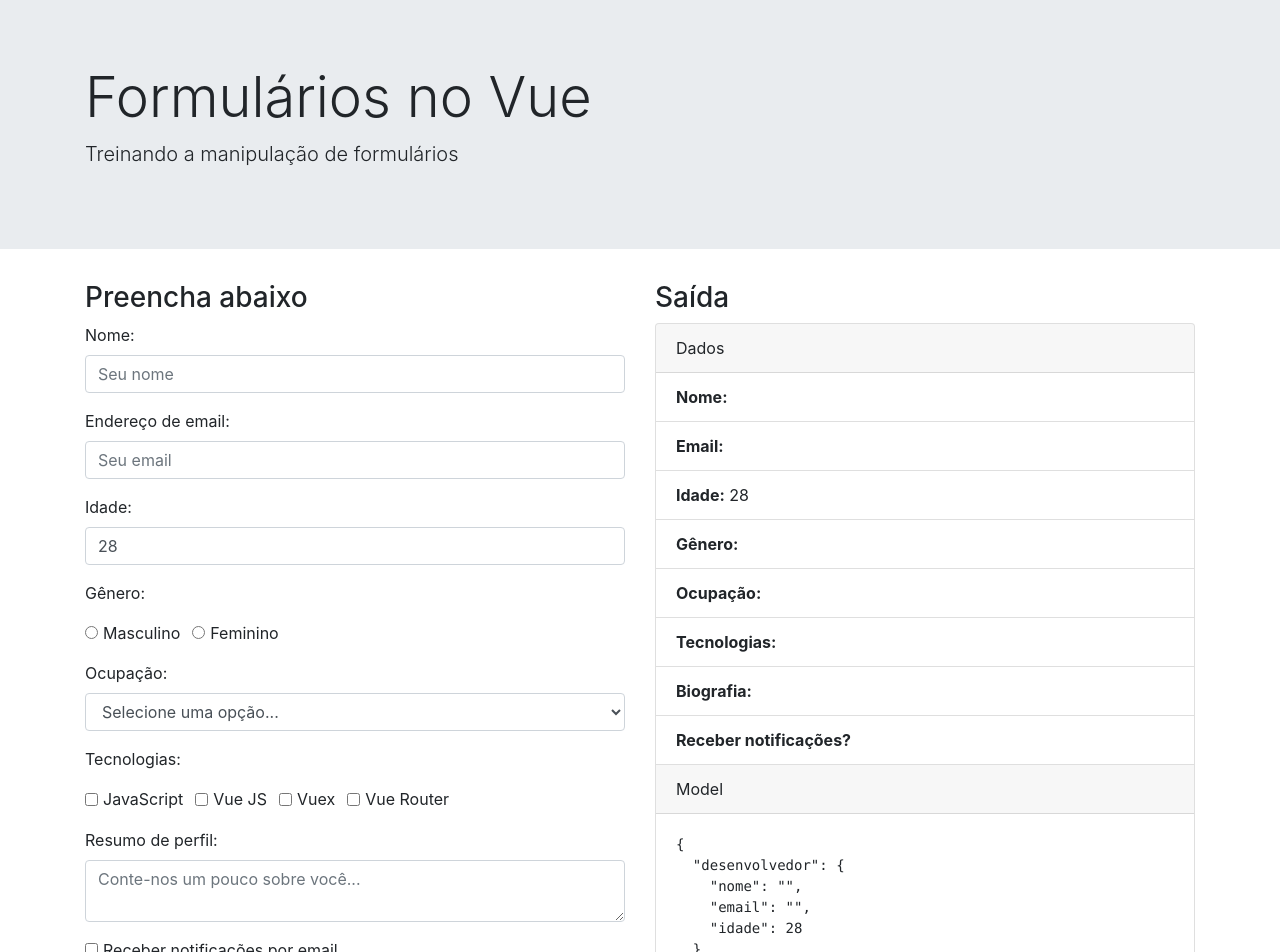
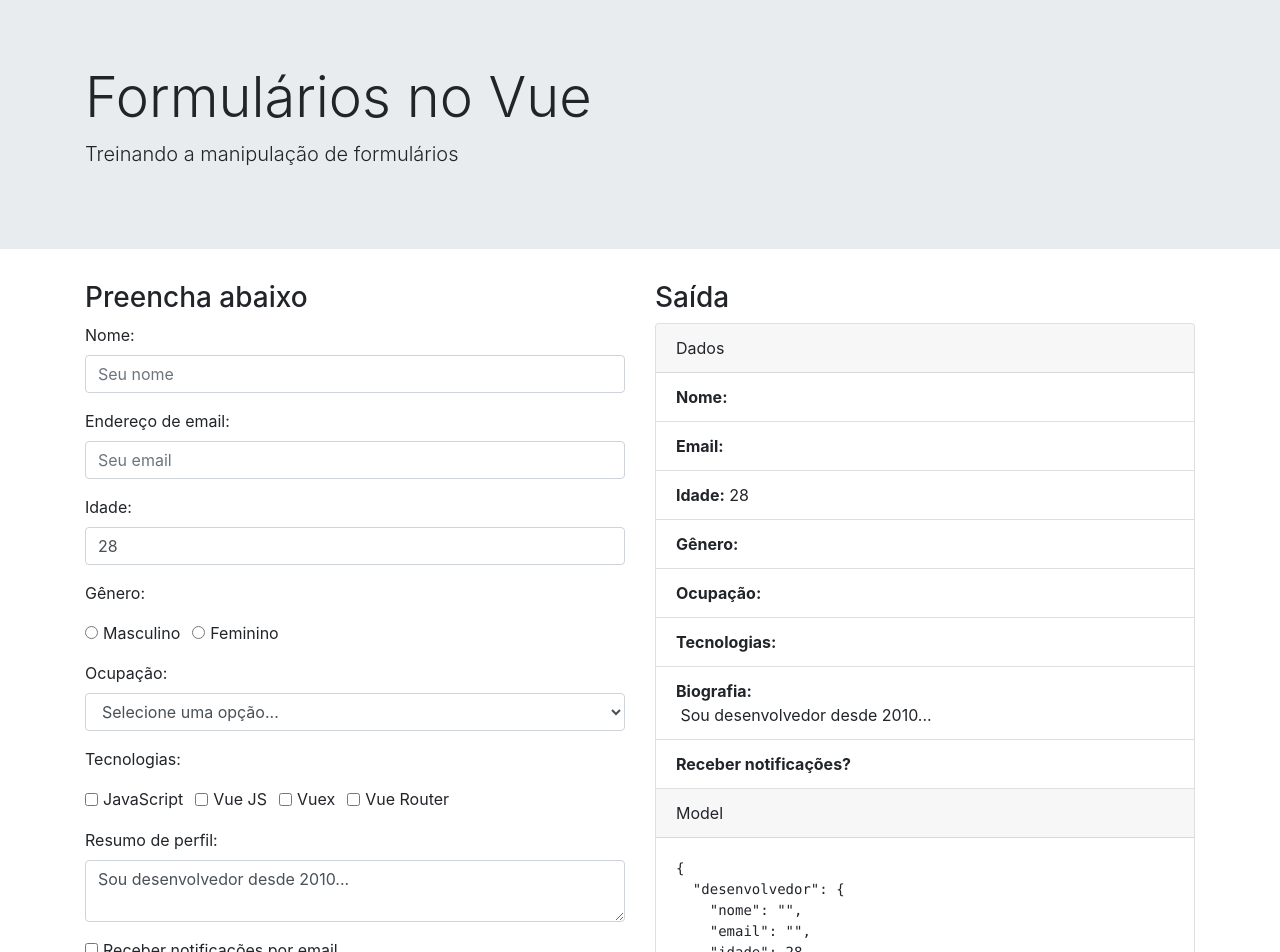
Before and after one commit to leonardo-santoz/vue-forms, a Vue app: page / in a window 1280 px wide. Shown: the top 952 px of the page. Built offline with nearby package versions, Linux system fonts and the light colour scheme.

Commit message:
manipulando textarea

```diff
--- a/src/App.vue
+++ b/src/App.vue
@@ -85,7 +85,8 @@
 
                     <div class="form-group">
                         <label>Resumo de perfil:</label>
-                        <textarea class="form-control" placeholder="Conte-nos um pouco sobre você..."></textarea>
+                        <textarea class="form-control" placeholder="Conte-nos um pouco sobre você..." v-model="desenvolvedor.bio">
+                        </textarea>
                     </div>
 
                     <div class="form-group">
@@ -120,7 +121,11 @@
                         <li class="list-group-item"><strong>Gênero:</strong> </li>
                         <li class="list-group-item"><strong>Ocupação:</strong> </li>
                         <li class="list-group-item"><strong>Tecnologias:</strong> </li>
-                        <li class="list-group-item"><strong>Biografia:</strong> </li>
+                        <li class="list-group-item">
+                            <strong>Biografia:</strong>
+                            <!-- <pre>{{ desenvolvedor.bio }} </pre> -->
+                            <div style="white-space: pre"> {{ desenvolvedor.bio }} </div>
+                        </li>
                         <li class="list-group-item"><strong>Receber notificações?</strong> </li>
                     </ul>
 
@@ -148,7 +153,8 @@ export default {
             desenvolvedor: {
                 nome: '',
                 email: '',
-                idade: 28
+                idade: 28,
+                bio: 'Sou desenvolvedor desde 2010...'
             }
         }
     }
```
